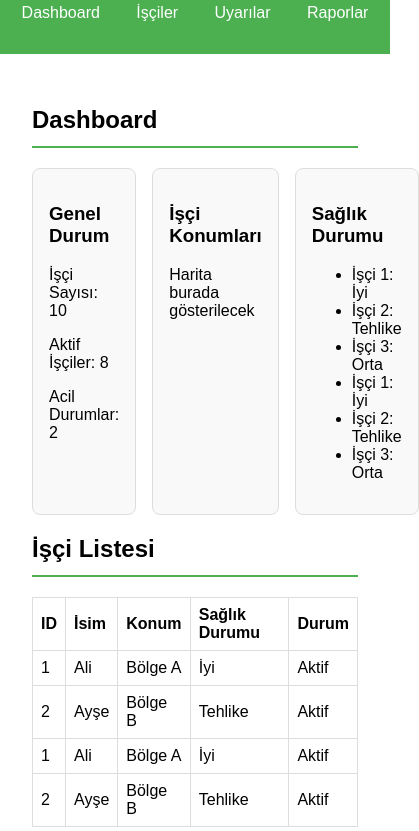
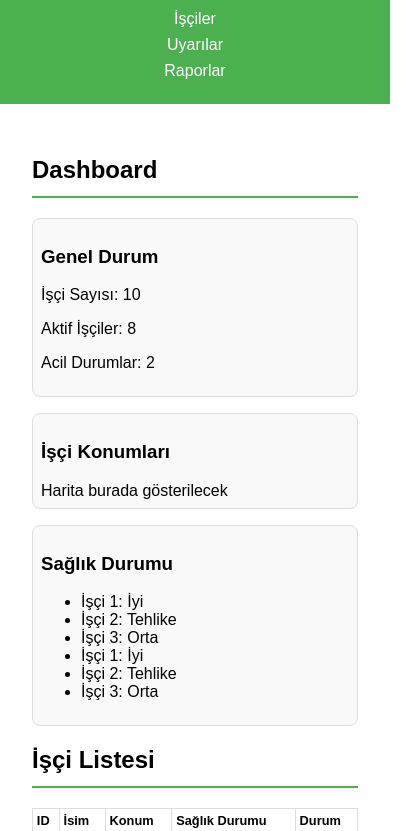
Before and after one commit to yusuframazan/yusuf, a plain HTML site: page index.html in a window 390 px wide. Shown: the part 92-923 px from the top of the page, 419 px wide, since content can reach past the window. Drawn offline with Linux system fonts and the light colour scheme.

Commit message:
Update styles.css

```diff
--- a/styles.css
+++ b/styles.css
@@ -14,10 +14,11 @@ header {
 nav ul {
     list-style-type: none;
     padding: 0;
+    margin: 0;
 }
 
 nav ul li {
-    display: inline;
+    display: inline-block;
     margin: 0 1em;
 }
 
@@ -28,7 +29,7 @@ nav ul li a {
 
 main {
     padding: 2em;
-    margin-bottom: 4em; /* footer'ın üstünde yeterli alan bırakmak için */
+    margin-bottom: 4em;
 }
 
 h2 {
@@ -38,7 +39,7 @@ h2 {
 
 .grid-container {
     display: grid;
-    grid-template-columns: repeat(3, 1fr);
+    grid-template-columns: repeat(auto-fit, minmax(300px, 1fr));
     gap: 1em;
 }
 
@@ -68,6 +69,29 @@ footer {
     color: white;
     text-align: center;
     padding: 1em 0;
-    position: relative; /* veya 'static' kullanabilirsiniz */
+    position: relative;
     width: 100%;
 }
+
+@media (max-width: 768px) {
+    nav ul li {
+        display: block;
+        margin: 0.5em 0;
+        text-align: center;
+    }
+}
+
+@media (max-width: 480px) {
+    header h1 {
+        font-size: 1.5em;
+    }
+
+    .grid-item {
+        padding: 0.5em;
+    }
+
+    th, td {
+        font-size: 0.8em;
+        padding: 0.3em;
+    }
+}
```
